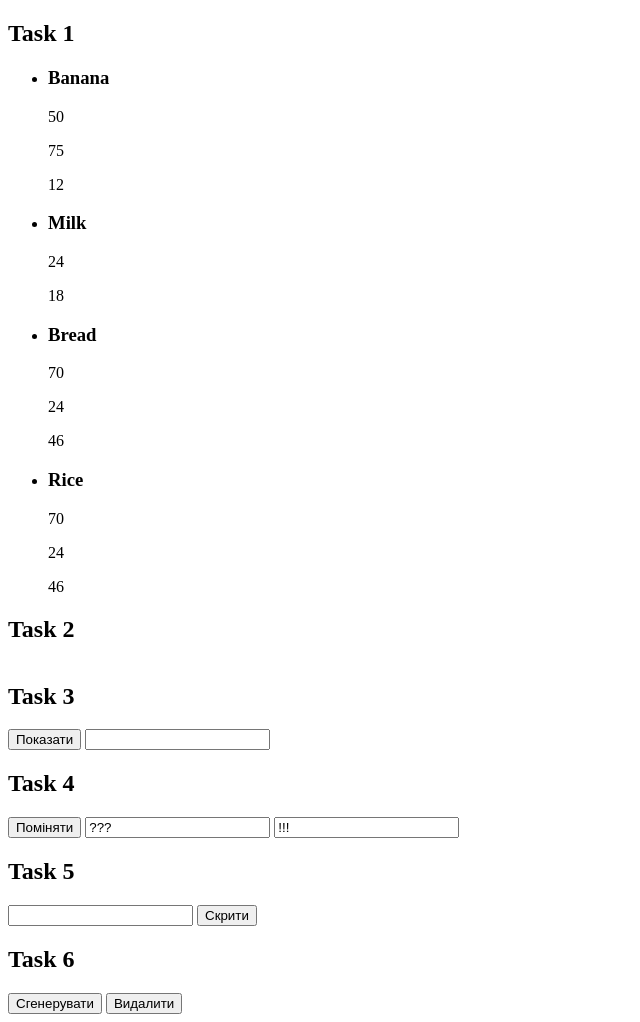
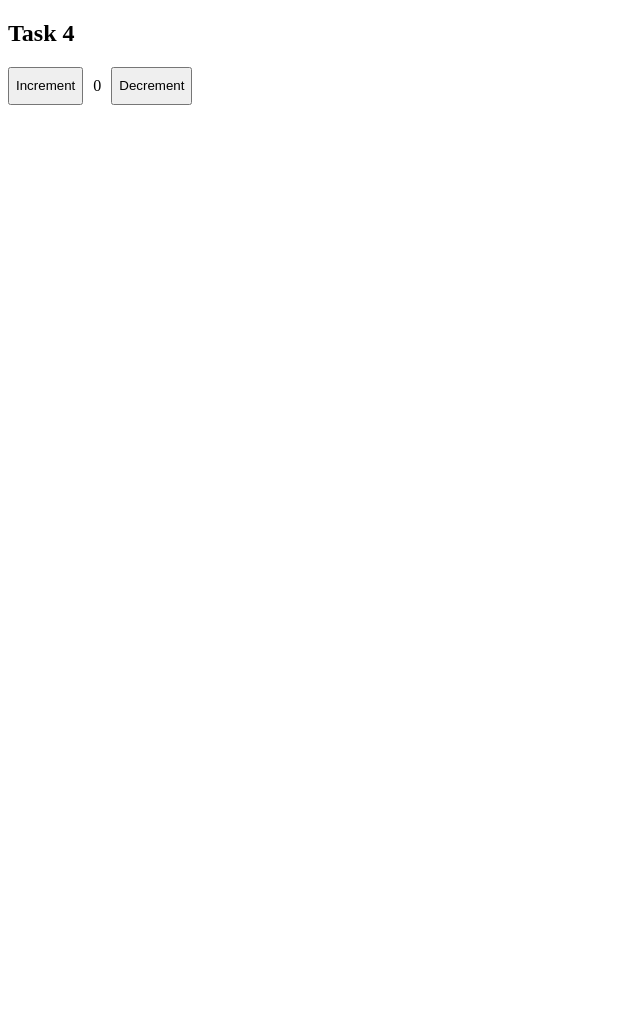
Before and after one commit to NataliiaValko/qa-17, a plain HTML site: page index.html in a window 1280 px wide. Shown: the whole page, without its empty margins (0-640 px from the left). After the commit the page ends 800 px from the top, so only its background shows below. Drawn offline with Linux system fonts and the light colour scheme.

Commit message:
init lesson-8

```diff
--- a/index.html
+++ b/index.html
@@ -5,67 +5,14 @@
     <meta http-equiv="X-UA-Compatible" content="IE=edge" />
     <meta name="viewport" content="width=device-width, initial-scale=1.0" />
     <title>Document</title>
-    <link rel="stylesheet" href="style.css">
+    <link rel="stylesheet" href="style.css" />
   </head>
   <body>
-    <h2>Task 1</h2>
-    <ul id="receipt">
-      <li class="product">
-        <h3>Banana</h3>
-        <div>
-          <p>50</p>
-          <p>75</p>
-          <p>12</p>
-        </div>
-      </li>
-      <li class="product">
-        <h3>Milk</h3>
-        <div>
-          <p>24</p>
-          <p>18</p>
-        </div>
-      </li>
-      <li class="product">
-        <h3>Bread</h3>
-        <div>
-          <p>70</p>
-          <p>24</p>
-          <p>46</p>
-        </div>
-      </li>
-      <li class="product">
-        <h3>Riсe</h3>
-        <div>
-          <p>70</p>
-          <p>24</p>
-          <p>46</p>
-        </div>
-      </li>
-    </ul>
-    <p id="comment"></p>
-    <h2>Task 2</h2>
-    <div class="gallery"></div>
-    <h2>Task 3</h2>
-    <div>
-      <button id="alertButton">Показати</button>
-      <input class="alertInput" type="text" />
-    </div>
     <h2>Task 4</h2>
-    <div>
-      <button class="swapButton">Поміняти</button>
-      <input class="leftSwapInput" type="text" value="???" />
-      <input class="rightSwapInput" type="text" value="!!!" />
-    </div>
-    <h2>Task 5</h2>
-    <div>
-      <input class="passwordInput" type="text" />
-      <button class="passwordButton">Скрити</button>
-    </div>
-    <h2>Task 6</h2>
-    <div>
-      <button class="generateButton">Сгенерувати</button>
-      <button class="clearButton">Видалити</button>
-      <div class="paragrafs"></div>
+    <div style="display: flex">
+      <button class="counter-button" data-action="increment">Increment</button>
+      <span class="counter-value" style="margin: 10px">0</span>
+      <button class="counter-button" data-action="decrement">Decrement</button>
     </div>
     <script src="./index.js" type="module"></script>
   </body>
```
Also changed, not shown: index.js (+26 -147 lines), README.md.
